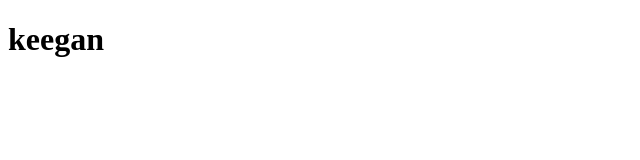
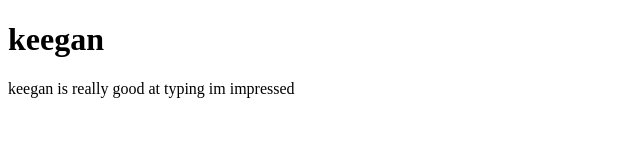
Before and after one commit to davidq2002/practice-assignment, a plain HTML site: page index.html in a window 1280 px wide. Shown: the whole page, without its empty margins (0-640 px from the left). Drawn offline with Linux system fonts and the light colour scheme.

Commit message:
keegan is really good at typing im impressed

```diff
--- a/index.html
+++ b/index.html
@@ -8,5 +8,6 @@
 </head>
 <body>
 <h1>keegan</h1>
+<p>keegan is really good at typing im impressed</p>
 </body>
 </html>
```
